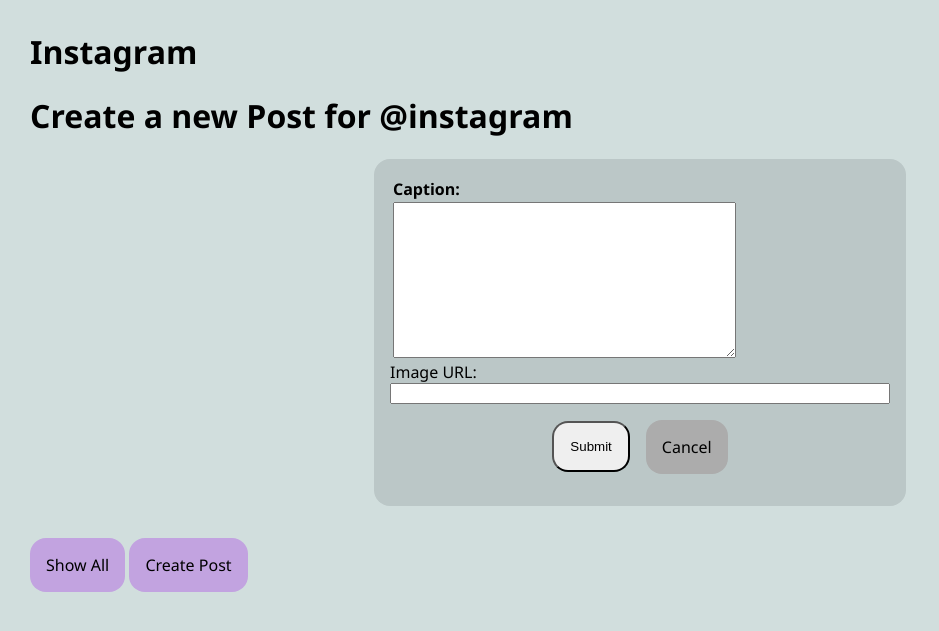
After one commit to JorYin/cs412, a Django app: page /mini_insta/profile/1/create_post in a window 1280 px wide. The commit adds this page. Shown: the top 631 px of the page, without its empty margins (0-939 px from the left). Run offline with Django 5.2, Linux system fonts and the light colour scheme; data comes from the database, SQL or seed files in the repository; both versions use the stored data as it was after the commit; lists and menus that the app fills with data are empty.

Commit message:
finish task 2 creating post for certain profile. Changed styling

```diff
--- /dev/null
+++ b/mini_insta/forms.py
@@ -0,0 +1,15 @@
+# File: forms.py
+# Author: Jordan Yin (jordany@bu.edu), 10/02/2026
+# Description: Define forms for creating mini_insta model data.
+
+from django import forms
+from .models import *
+
+class CreatePostForm(forms.ModelForm):
+  """Collect the caption needed to create a new Post."""
+
+  class Meta:
+    """Associate this form with the Post model."""
+
+    model = Post
+    fields = ['caption']
--- a/mini_insta/models.py
+++ b/mini_insta/models.py
@@ -5,7 +5,7 @@
 from django.db import models
 
 class Profile(models.Model):
-    """Model representing an Instagram user profile."""
+    """Represent an Instagram user profile."""
 
     # data attributes for a user profile:
     username = models.TextField(blank=False)
@@ -23,12 +23,14 @@ class Profile(models.Model):
         return f'{self.username} by {self.display_name}'
 
     def get_all_posts(self):
-        '''Return all of the post about this Instagram user.'''
+        """Return this profile's posts in reverse chronological order."""
+
+        # Retrieve only posts belonging to this profile and show newest first.
         posts = Post.objects.filter(profile=self).order_by('-timestamp')
         return posts
 
 class Post(models.Model):
-    """Model representing a post for an Instagram user profile"""
+    """Represent a post created by an Instagram user profile."""
 
     # data attributes for a user post:
     profile = models.ForeignKey("Profile", on_delete=models.CASCADE)
@@ -40,12 +42,14 @@ class Post(models.Model):
         return f'{self.profile} post at {self.timestamp}'
 
     def get_all_photos(self):
-        '''Return all of the photos about this Instagram post.'''
+        """Return all photos associated with this post."""
+
+        # Retrieve every Photo whose foreign key points to this post.
         photos = Photo.objects.filter(post=self)
         return photos
 
 class Photo(models.Model):
-    """Model representing a photo for Instagram Post"""
+    """Represent a photo associated with an Instagram post."""
 
     # data attributes for Photos:
     post = models.ForeignKey("Post", on_delete=models.CASCADE)
@@ -53,5 +57,5 @@ class Photo(models.Model):
     timestamp = models.DateTimeField(auto_now=True)
 
     def __str__(self):
-        """Return a string representation of the Photo for that Instagram Post"""
+        """Return a string representation of this post photo."""
         return f'{self.post} at {self.timestamp}'
--- a/mini_insta/templates/mini_insta/base.html
+++ b/mini_insta/templates/mini_insta/base.html
@@ -16,6 +16,9 @@ Description: Master base HTML template providing core structure, CSS styling, an
             <nav>
                 <ul>
                     <li><a href="{% url 'show_all_profiles' %}">Show All</a></li>
+                    {% if profile %}
+                        <li><a href="{% url 'create_post' profile.pk %}">Create Post</a></li>
+                    {% endif %}
                 </ul>
             </nav>
         </footer>
--- /dev/null
+++ b/mini_insta/templates/mini_insta/create_post_form.html
@@ -0,0 +1,21 @@
+<!-- mini_insta/create_post_form.html display the HTML form to create a new Post object.-->
+
+{% extends 'mini_insta/base.html' %}
+
+{% block content %}
+<h1>Create a new Post for @{{profile.username}}</h1>
+
+<!-- display the HTML form -->
+<form id="create_post_form" action="{% url 'create_post' profile.pk %}" method="POST">
+    {% csrf_token %}
+    <table id="create_post_table">
+      {{form.as_table}}
+    </table>
+    <label for="image_url">Image URL:</label>
+    <input type="url" id="image_url" name="image_url">
+    <div id="create_post_buttons">
+      <input type="submit" name="submit" value="Submit">
+      <a href="{% url 'show_profile' profile.pk %}">Cancel</a>
+    </div>
+</form>
+{% endblock %}
--- a/mini_insta/urls.py
+++ b/mini_insta/urls.py
@@ -3,11 +3,12 @@
 # Description: URL pattern routing configuration mapping URL endpoints to class-based views for the mini_insta app.
 
 from django.urls import path
-from .views import ProfileListView, ProfileDetailView, PostDetailView
+from .views import *
 
 # URL patterns specific to the mini_insta app:
 urlpatterns = [
     path('', ProfileListView.as_view(), name="show_all_profiles"),
     path('profile/<int:pk>', ProfileDetailView.as_view(), name="show_profile"),
+    path('profile/<int:pk>/create_post', CreatePostView.as_view(), name="create_post"),
     path('post/<int:pk>', PostDetailView.as_view(), name="show_post"),
 ]
--- a/mini_insta/views.py
+++ b/mini_insta/views.py
@@ -3,11 +3,13 @@
 # Description: Class-based views for the mini_insta app to list all Instagram user profiles and view individual profile details.
 
 from django.shortcuts import render
-from django.views.generic import DetailView, ListView
+from django.views.generic import DetailView, ListView, CreateView
 from .models import Profile, Post, Photo
+from .forms import CreatePostForm
+from django.urls import reverse
 
 class ProfileListView(ListView):
-  """Display a list of all Instagram user profiles in the database."""
+  """Display all Instagram user profiles in the database."""
 
   # retrieve objects of type Profile from the database
   model = Profile
@@ -16,15 +18,65 @@ class ProfileListView(ListView):
   context_object_name = 'profiles'
 
 class ProfileDetailView(DetailView):
-  """Display detailed profile information for a single user profile."""
+  """Display detailed information for one user profile."""
 
   model = Profile
   template_name = 'mini_insta/show_profile.html'
   context_object_name = 'profile'
 
 class PostDetailView(DetailView):
-  """Display detailed post information for a user's post"""
+  """Display detailed information for one user's post."""
 
   model = Post
   template_name = 'mini_insta/show_post.html'
   context_object_name = 'post'
+
+class CreatePostView(CreateView):
+  """Create a post and its related photo for a selected profile."""
+
+  form_class = CreatePostForm
+  template_name = 'mini_insta/create_post_form.html'
+
+  def get_context_data(self):
+    """Add the profile associated with the create-post URL to the context."""
+
+    # Begin with the context variables supplied by CreateView.
+    context = super().get_context_data()
+
+    # Use the profile primary key supplied by the URL to find the owner.
+    pk = self.kwargs['pk']
+    profile = Profile.objects.get(pk=pk)
+
+    # Make the profile available to the form template and its URL tags.
+    context['profile'] = profile
+    return context
+
+  def form_valid(self, form):
+    """Attach the profile, save the post, and create its related photo."""
+
+    # Read the image URL from the explicit HTML field in the submitted form.
+    image_url = self.request.POST.get('image_url')
+
+    # Find the profile identified by the primary key in the URL.
+    pk = self.kwargs['pk']
+    profile = Profile.objects.get(pk=pk)
+
+    # Set the required foreign key before CreateView saves the Post.
+    form.instance.profile = profile
+
+    # Save the Post and prepare the redirect response.
+    response = super().form_valid(form)
+
+    # Create the separate Photo record after the Post has a primary key.
+    Photo.objects.create(
+      post=self.object,
+      image_url=image_url
+    )
+
+    return response
+
+  def get_success_url(self):
+    """Return the detail-page URL for the newly created post."""
+
+    # Reverse the post detail route using the saved post's primary key.
+    return reverse('show_post', kwargs={'pk': self.object.pk})
--- a/static/mini_insta_styles.css
+++ b/static/mini_insta_styles.css
@@ -41,6 +41,49 @@ img{
   border-radius: 20px;
 }
 
+#create_post_table tbody, tr{
+  display: flex;
+  flex-direction: column;
+  align-items: start;
+  width: 100%;
+}
+
+#create_post_table textarea {
+  width: 100%;
+  box-sizing: border-box;
+  resize: vertical;
+}
+
+#create_post_form{
+  width: 100%;
+  max-width: 500px;
+  margin: auto;
+  padding: 1rem;
+  display: flex;
+  flex-direction: column;
+  background: #bbc7c7;
+  border-radius: 1rem;
+}
+
+#create_post_buttons{
+  display:flex;
+  align-items: center;
+  justify-content: center;
+  padding: 1rem;
+}
+
+#create_post_buttons input{
+  padding: 1rem;
+  border-radius: 1rem;
+  margin-right: 1rem;
+}
+
+#create_post_buttons a{
+  background-color: #acacac;
+  padding: 1rem;
+  border-radius: 1rem;
+}
+
 #show_all_profile_container{
   display: flex;
   flex-direction: column;
@@ -58,6 +101,16 @@ img{
 
 #show_all_username{
   font-size: 1.5rem;
+}
+
+footer nav ul li a{
+  background-color: rgb(194, 163, 224);
+  padding: 1rem;
+  border-radius: 1rem;
+}
+
+footer nav{
+  margin-top: 3rem;
 }
 
 a{
```
Also changed, not shown: db.sqlite3.
